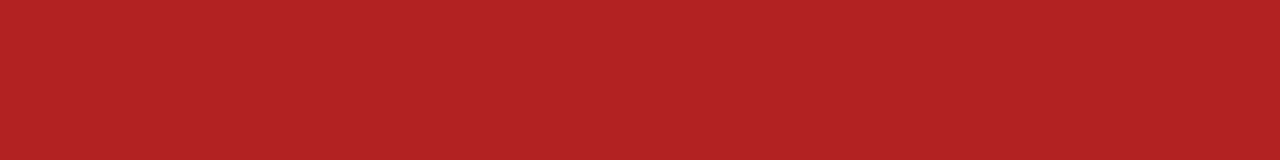
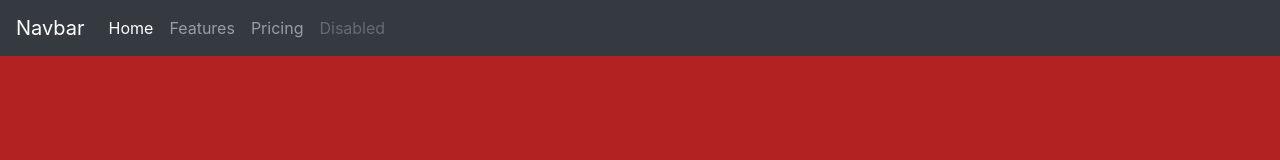
Before and after one commit to DreMartin/portfolio_project, a website: page index.html in a window 1280 px wide. Drawn offline with nearby package versions, Linux system fonts and the light colour scheme; a web font is replaced by a local one.

Commit message:
Added bootstrap and jQuery

```diff
--- a/index.html
+++ b/index.html
@@ -10,7 +10,7 @@
     <title>Document</title>
 
     <!-- Bootstrap core CSS Modules-->
-    <link rel="stylesheet" href="">
+    <link rel="stylesheet" href="https://maxcdn.bootstrapcdn.com/bootstrap/4.0.0/css/bootstrap.min.css">
 
     <!-- Fonts -->
     <link href='https://fonts.googleapis.com/css?family=Belleza' rel='stylesheet'>
@@ -23,8 +23,28 @@
 <body>
 
     <!-- Navigation -->
-    <nav>
-    </nav>
+    <nav class="navbar navbar-expand-lg navbar-dark bg-dark">
+        <a class="navbar-brand" href="#">Navbar</a>
+        <button class="navbar-toggler" type="button" data-toggle="collapse" data-target="#navbarNav" aria-controls="navbarNav" aria-expanded="false" aria-label="Toggle navigation">
+          <span class="navbar-toggler-icon"></span>
+        </button>
+        <div class="collapse navbar-collapse" id="navbarNav">
+          <ul class="navbar-nav">
+            <li class="nav-item active">
+              <a class="nav-link" href="#">Home <span class="sr-only">(current)</span></a>
+            </li>
+            <li class="nav-item">
+              <a class="nav-link" href="#">Features</a>
+            </li>
+            <li class="nav-item">
+              <a class="nav-link" href="#">Pricing</a>
+            </li>
+            <li class="nav-item">
+              <a class="nav-link disabled" href="#">Disabled</a>
+            </li>
+          </ul>
+        </div>
+      </nav>
 
     <!-- Header -->
     <header>
@@ -53,8 +73,10 @@
     <!-- Scripts -->
 
     <!-- Bootstrap -->
+    <script src="https://maxcdn.bootstrapcdn.com/bootstrap/4.0.0/js/bootstrap.min.js"></script>
 
     <!-- jQuery -->
+    <script src="https://code.jquery.com/jquery-3.2.1.min.js"></script>
 
     <!-- Custom scripts for this template -->
     <script src="js/main.js"></script>
```
Also changed, not shown: gulpfile.js (+25 -8 lines), package.json (added, +35 -0 lines), 1 other file.
